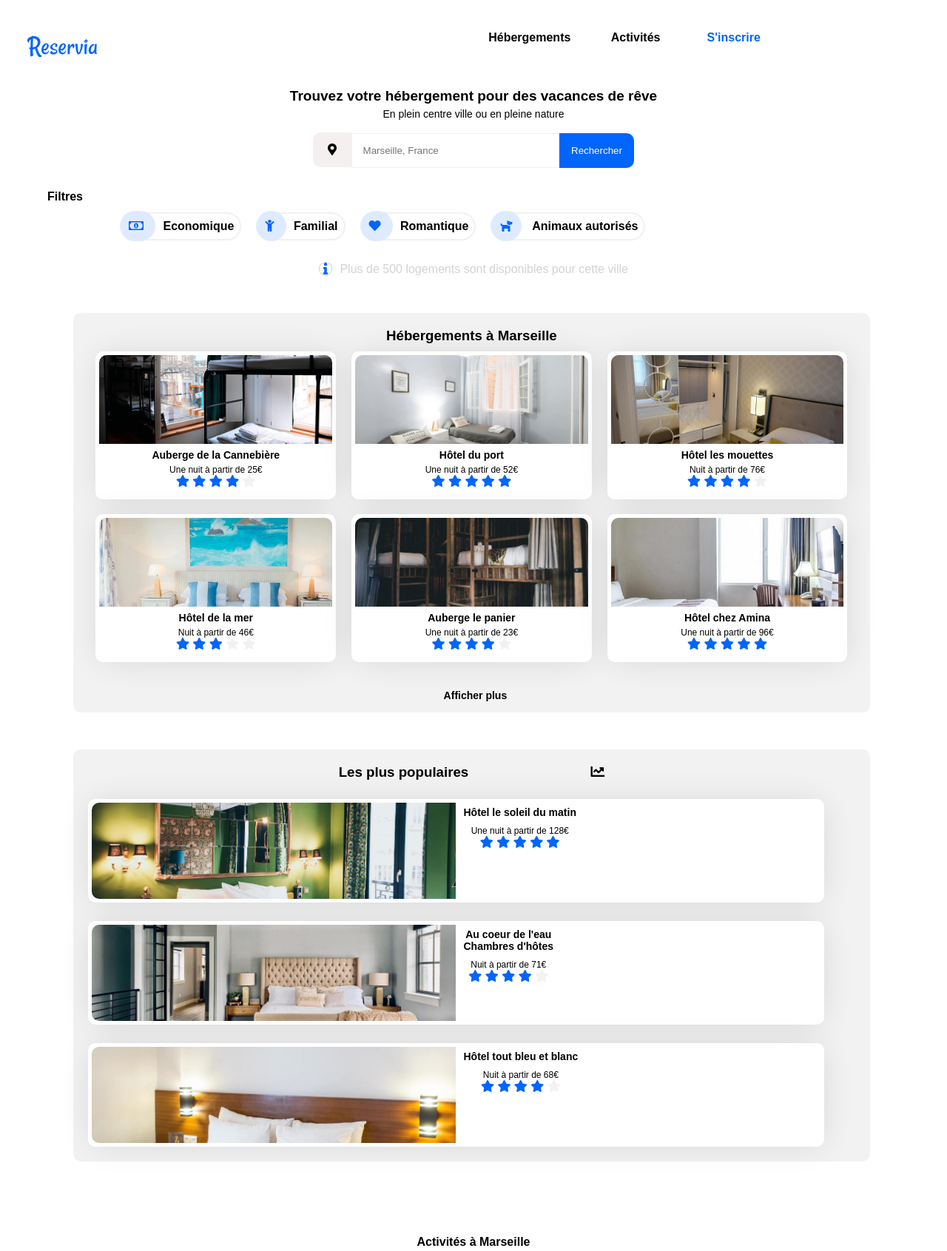
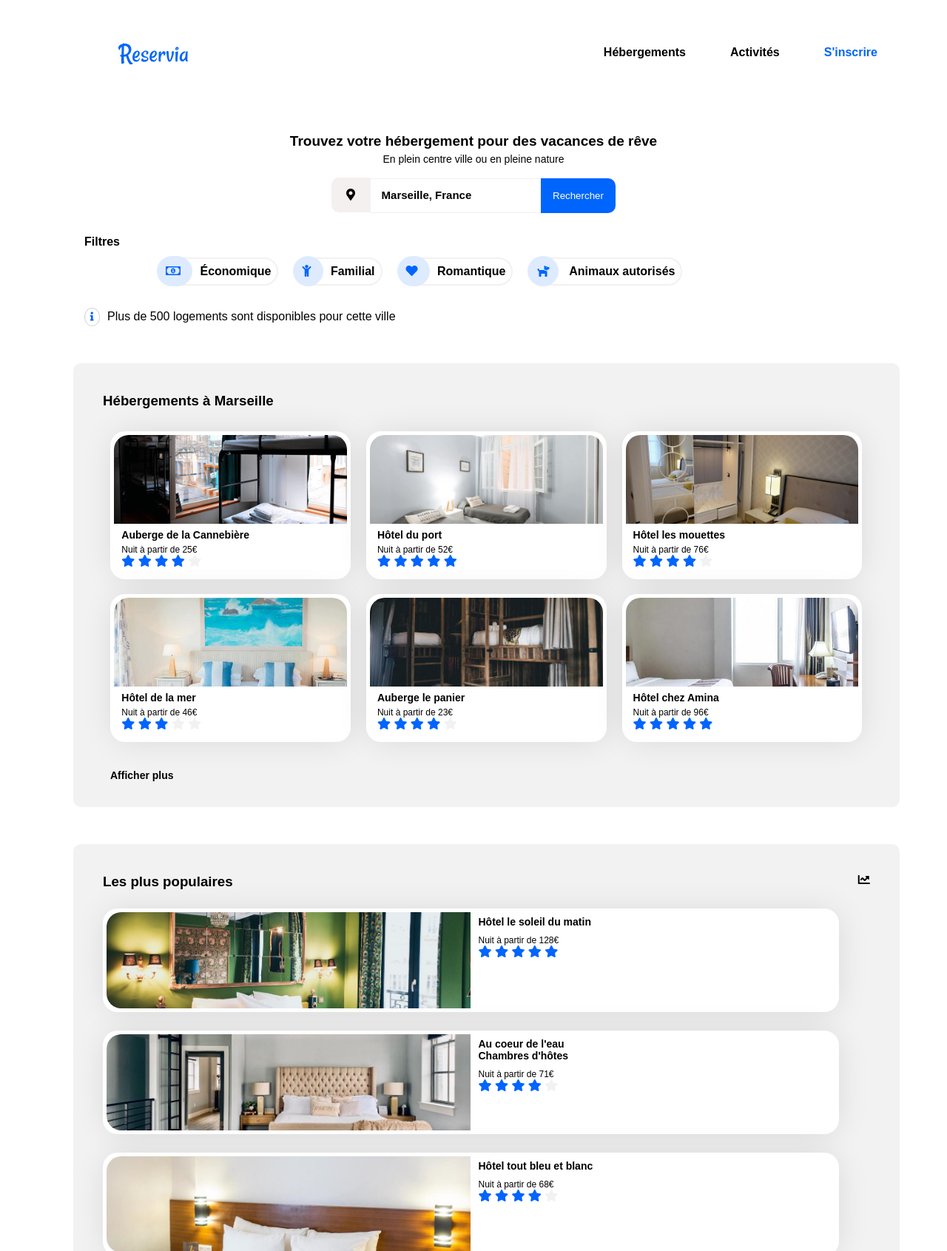
Before and after one commit to at4n4ss/JulienAtanassov_2_01012020, a plain HTML site: page index.html in a window 1280 px wide. Shown: the top 1691 px of the page at 74% size. Drawn offline with Linux system fonts and the light colour scheme.

Commit message:
version finale

```diff
--- a/index.html
+++ b/index.html
@@ -21,20 +21,19 @@
   </head>
 
   <body>
+    <div class="logo">
+      <img src="ressources/images/logo/Reservia.svg" alt="" />
+    </div>
     <header>
-      <div class="logo">
-        <img src="ressources/images/logo/Reservia.svg" alt="" />
-      </div>
       <nav class="menunav">
         <ul class="menu1">
-          <li class="menu"><a href="#">Hébergements</a></li>
-          <li class="menu"><a href="#">Activités</a></li>
+          <li class="menu"><a href="#card-left">Hébergements</a></li>
+          <li class="menu"><a href="#container-bottom-card">Activités</a></li>
 
         </ul>
         <div class="sinscrire"><a href="#">S'inscrire</a>
         </div>
       </nav>
-
     </header>
     <main>
       <section id="entete">
@@ -69,7 +68,7 @@
             <span class="iconfilter">
               <i class="fa fa-money" aria-hidden="true"></i>
             </span>
-            <a href="#">Economique</a>
+            <a href="#">Économique</a>
           </li>
 
           <li class="filter">
@@ -94,15 +93,16 @@
       </div>
 
       <div class="info">
+        <div class="iconinfo">
+          <i class="fas fa-info"></i>
+        </div>
         <p>
-          <span class="iconinfo">
-            <i class="fas fa-info"></i> </span
-          >Plus de 500 logements sont disponibles pour cette ville
+          Plus de 500 logements sont disponibles pour cette ville
         </p>
       </div>
 
       <div class="main-card">
-        <section class="card-left">
+        <section id="card-left">
           <div class="card-intro"><h3>Hébergements à Marseille</h3>
           </div>
           <div class="row">
@@ -117,7 +117,7 @@
               </div>
               <div class="card-text">
                 <h4>Auberge de la Cannebière</h4>
-                <p>Une nuit à partir de 25€</p>
+                <p>Nuit à partir de 25€</p>
                 <span class="stars">
                   <i class="fas fa-star"></i>
                   <i class="fas fa-star"></i>
@@ -140,7 +140,7 @@
               </div>
               <div class="card-text">
                 <h4>Hôtel du port</h4>
-                <p>Une nuit à partir de 52€</p>
+                <p>Nuit à partir de 52€</p>
                 <span class="stars">
                   <i class="fas fa-star"></i>
                   <i class="fas fa-star"></i>
@@ -213,7 +213,7 @@
 
               <div class="card-text">
                 <h4>Auberge le panier</h4>
-                <p>Une nuit à partir de 23€</p>
+                <p>Nuit à partir de 23€</p>
                 <span class="stars">
                   <i class="fas fa-star"></i>
                   <i class="fas fa-star"></i>
@@ -236,7 +236,7 @@
               </div>
               <div class="card-text">
                 <h4>Hôtel chez Amina</h4>
-                <p>Une nuit à partir de 96€</p>
+                <p>Nuit à partir de 96€</p>
                 <span class="stars">
                   <i class="fas fa-star"></i>
                   <i class="fas fa-star"></i>
@@ -258,11 +258,12 @@
           <div class="colum">
             <div class="card-right-intro">
               <h3>Les plus populaires
-                <span class="logopopu">
-                  <i class="fas fa-chart-line">
-                  </i>
-                </span>
+
               </h3>
+              <div class="logopopu">
+                <i class="fas fa-chart-line">
+                </i>
+              </div>
             </div>
 
             <article class="card-item2">
@@ -276,7 +277,7 @@
               </div>
               <div class="card-text2">
                 <h4>Hôtel le soleil du matin</h4>
-                <p>Une nuit à partir de 128€</p>
+                <p>Nuit à partir de 128€</p>
                 <span class="stars">
                   <i class="fas fa-star"></i>
                   <i class="fas fa-star"></i>
@@ -335,8 +336,8 @@
           </div>
         </section>
       </div>
-
-      <h4>Activités à Marseille</h4>
+<div id="container-bottom-card">
+      <h3>Activités à Marseille</h3>
       <div class="bottom-card">
         <div class="row">
           <article class="card-big">
@@ -424,6 +425,7 @@
           </div>
         </div>
       </div>
+    </div>
     </main>
     <footer>
       <div class="main-card-footer">
--- a/style.css
+++ b/style.css
@@ -28,57 +28,62 @@ img {
 
 header {
   display: flex;
+  width: 70%;
+  margin: auto;
   margin-top: 20px;
   margin-bottom: 30px;
-  width: 70%;
-  margin-left: 286px;
 }
+
 .menu1 {
   display: flex;
-  width: 80%;
-  justify-content: space-around;
+
   text-align: right;
 }
 .logo {
-  margin-top: 20px;
+  width: 20%;
+  display: flex;
+  justify-content: flex-end;
+  margin-top: 50px;
+  margin-bottom: -95px;
 }
 .sinscrire {
   display: flex;
-  width: 10%;
 }
 .sinscrire a {
   color: #0065fc;
   font-weight: bold;
-  padding-top: 20px;
 }
 .sinscrire a {
+  padding: 40px 30px 0px 30px;
   border-top: 2px transparent solid;
 }
 .sinscrire a:hover {
   border-top: 2px #0065fc solid;
 }
 .menunav {
-  width: 40%;
+  width: 100%;
   display: flex;
-  justify-content: space-between;
-  margin-left: 680px;
+  justify-content: flex-end;
 }
 .menunav li {
   display: inline;
 
   font-weight: bold;
-  padding-top: 20px;
+  padding: 40px 30px 0px 30px;
 }
 .menu a {
   color: black;
 }
-.menunav li {
+.menu1 li {
   border-top: 2px transparent solid;
 }
-.menunav li:hover {
+.menu1 li:hover {
   border-top: 2px #0065fc solid;
 }
-.menunav a:hover {
+.menu1 li:hover a {
+  color: #0065fc;
+}
+.menu1 a:hover {
   color: #0065fc;
 }
 li {
@@ -91,7 +96,9 @@ a:link {
 }
 
 /* texte intro */
-
+#entete {
+  margin-top: 50px;
+}
 #entete p {
   font-size: 14px;
   margin-top: 5px;
@@ -104,6 +111,12 @@ a:link {
 }
 
 /*bouton recherche*/
+::placeholder {
+  color: black;
+  font-weight: bold;
+  font-size: 15px;
+  opacity: 1; /* Firefox */
+}
 .recherche {
   margin-bottom: 30px;
 }
@@ -116,7 +129,7 @@ a:link {
   padding: 15px;
   border: #f4f0ef solid 1px;
   margin-left: -5px;
-  width: 250px;
+  width: 200px;
 }
 .bouton {
   padding: 16px;
@@ -171,28 +184,34 @@ a:link {
 }
 
 /* texte info */
-
 .info {
-  display: inline;
-  color: lightgray;
+  display: flex;
+  margin-top: 30px;
+  margin-left: 20px;
 }
 .info p {
-  margin-top: 30px;
+  padding-top: 3px;
 }
+
 .iconinfo {
+  width: 5px;
+  height: 15px;
   color: #0065fc;
   background-color: white;
   border-radius: 60%;
   border: 1px lightgray solid;
-  padding-left: 5px;
-  padding-right: 1px;
+  padding-top: 4px;
+  padding-bottom: 4px;
+  padding-left: 7px;
+  padding-right: 7px;
   margin-right: 10px;
+
+  font-size: 12px;
 }
 
 /* vignettes des hotels */
 
 .logopopu {
-  margin-left: 160px;
 }
 
 .greystar {
@@ -207,18 +226,26 @@ a:link {
   margin-bottom: 100px;
   width: 100%;
 }
-.card-left {
+#card-left {
   width: 70%;
   background-color: #f2f2f2;
-  padding: 20px;
+  padding: 40px;
   border-radius: 10px;
 }
+.card-intro h3 {
+  margin-bottom: 20px;
+}
+
 .card-rigth {
   width: 30%;
   background-color: #f2f2f2;
-  padding: 20px;
+  padding: 40px;
   margin-left: 2%;
   border-radius: 10px;
+}
+.card-right-intro {
+  display: flex;
+  justify-content: space-between;
 }
 .row {
   display: flex;
@@ -227,14 +254,14 @@ a:link {
   width: 31%;
   margin: 10px 1% 10px 1%;
   background-color: white;
-  border-radius: 10px;
+  border-radius: 20px;
   padding: 5px;
   box-shadow: 1px 1px 45px -5px rgba(0, 0, 0, 0.12);
 }
 .card-img img {
   width: 100%;
   height: 100%;
-  border-radius: 10px 10px 0 0;
+  border-radius: 20px 20px 0 0;
 }
 .card-img {
   height: 120px;
@@ -249,7 +276,7 @@ a:link {
 .card-text2 p {
   padding-top: 10px;
 }
-.card-left h4 {
+#card-left h4 {
   font-size: 14px;
   margin-bottom: -5px;
   margin-top: -3px;
@@ -261,7 +288,7 @@ a:link {
   background-color: white;
   padding: 5px;
 
-  border-radius: 10px;
+  border-radius: 20px;
   display: flex;
   flex-direction: row;
   margin-top: 25px;
@@ -276,7 +303,7 @@ a:link {
 .card-img2 img {
   width: 100%;
   height: 100%;
-  border-radius: 10px 0px 0 10px;
+  border-radius: 20px 0px 0 20px;
 }
 .card-text2 {
   margin-top: 5px;
@@ -308,7 +335,7 @@ a:link {
 .card-big {
   width: 25%;
   height: 400px;
-  border-radius: 10px;
+  border-radius: 20px;
   padding: 0px;
   margin: 0px 20px 0px 0px;
   box-shadow: 0 0px 0px rgba(0, 0, 0, 0.3), 0 5px 5px rgba(0, 0, 0, 0.22);
@@ -413,40 +440,48 @@ footer {
   }
 
   #entete {
-    width: 100%;
+    width: 95%;
   }
-  .logo img {
+  .logo {
+    justify-content: flex-start;
+    margin-bottom: -65px;
+    margin-top: 20px;
+    margin-left: 20px;
   }
   .menunav li {
-    padding: 0px 70px 0px 0px;
+    padding: 0px 0px 0px 0px;
     margin-left: 0;
     margin-bottom: 40px;
     margin-top: 40px;
+    border-bottom: 2px lightgray solid;
   }
   .menunav {
     display: flex;
-    flex-wrap: wrap;
+    width: 100%;
+
     flex-direction: column-reverse;
     margin-left: 0px;
   }
   .menu1 {
     width: 100%;
-    margin-left: 50px;
+    text-align: center;
   }
   .menu {
+    width: 50%;
   }
   .sinscrire {
     width: auto;
-    padding-left: 200px;
+    justify-content: flex-end;
     padding-top: 10px;
   }
-  .menunav li {
-    border-bottom: 2px transparent solid;
+  .sinscrire a {
+    padding-top: 25px;
   }
   .menunav li:hover {
     border-bottom: 2px #0065fc solid;
   }
   .menunav li {
+    padding-bottom: 15px;
     border-top: none;
   }
   .menunav li:hover {
@@ -508,34 +543,48 @@ footer {
   .filter {
     margin-top: 10px;
   }
+  .filtres p {
+    padding-left: 15px;
+  }
   /* main cards*/
   .main-card {
     display: flex;
     flex-direction: column-reverse;
     width: 100%;
   }
-
-  .card-left {
+  #container-bottom-card h3 {
+    padding-left: 15px;
+  }
+  #card-left {
     width: 110%;
     margin-top: 20px;
     background-color: white;
   }
   .card-intro {
-    padding-left: 20px;
+    padding-left: 15px;
   }
   .card-right-intro {
     margin: 20px 10px 20px 0px;
   }
+  .card-right-intro h3 {
+    padding-left: 15px;
+  }
   .logopopu {
   }
   .card-item {
-    width: 94%;
+    width: 85%;
+    margin-left: 6%;
   }
   .card-big {
+    width: 90%;
     margin-top: 30px;
+    margin-left: 6%;
+    height: 180px;
   }
   .card-small1 {
+    width: 90%;
     height: 50px;
+    margin-left: 6%;
   }
   /* populaires card */
   .card-rigth {
@@ -559,13 +608,11 @@ footer {
   .card-rigth {
     padding-top: 20px;
   }
-  .card-left {
+  #card-left {
     width: 100%;
     padding: 0px;
     flex-direction: column;
     padding-top: 20px;
-  }
-  .card-item {
   }
 
   /* activités à marseille */
@@ -583,9 +630,7 @@ footer {
   .card-small3 {
     margin-top: 40px;
   }
-  .card-big {
-    height: 180px;
-  }
+
   .card-small1 {
     margin-top: 20px;
     height: 180px;
@@ -597,11 +642,7 @@ footer {
     height: 130px;
   }
 
-  .card-big {
-    width: 100%;
-  }
   .card-small1 {
-    width: 100%;
     height: 85%;
   }
   .card-small1 img {
@@ -615,11 +656,13 @@ footer {
     width: 100%;
   }
   .card-small3 {
-    width: 100%;
+    width: 90%;
+    margin-left: 6%;
     height: 100%;
   }
   .card-small2 {
-    width: 100%;
+    width: 90%;
+    margin-left: 6%;
     height: 85%;
   }
 
@@ -641,26 +684,24 @@ footer {
 @media screen and (min-width: 700px) and (max-width: 1366px) {
   main {
     width: 90%;
+  }
+
+  /* header */
+  #entete {
+    text-align: center;
+    margin-top: 100px;
+  }
+  header {
+    width: 90%;
+  }
+  /* recherche */
+  .recherche {
     text-align: center;
   }
-  /* header */
-  .logo {
-    margin-left: -250px;
-  }
-  .menunav {
-    padding: 0 0 0 500px;
-    margin: 0;
-  }
-
-  /* recherche */
-  .form-group {
-    text-align: center;
-  }
-
   /* Filtres */
   .filtres {
     display: flex;
-    flex-wrap: wrap;
+    margin-left: 50px;
   }
   .filtres ul {
     display: flex;
@@ -673,6 +714,9 @@ footer {
     margin-top: 10px;
   }
 
+  .info {
+    margin-left: 50px;
+  }
   /* mains cards */
   .main-card {
     display: flex;
@@ -684,7 +728,7 @@ footer {
     margin-left: 35px;
     margin-top: 50px;
   }
-  .card-left {
+  #card-left {
     width: 90%;
     margin-top: 20px;
     margin-left: 35px;
```
